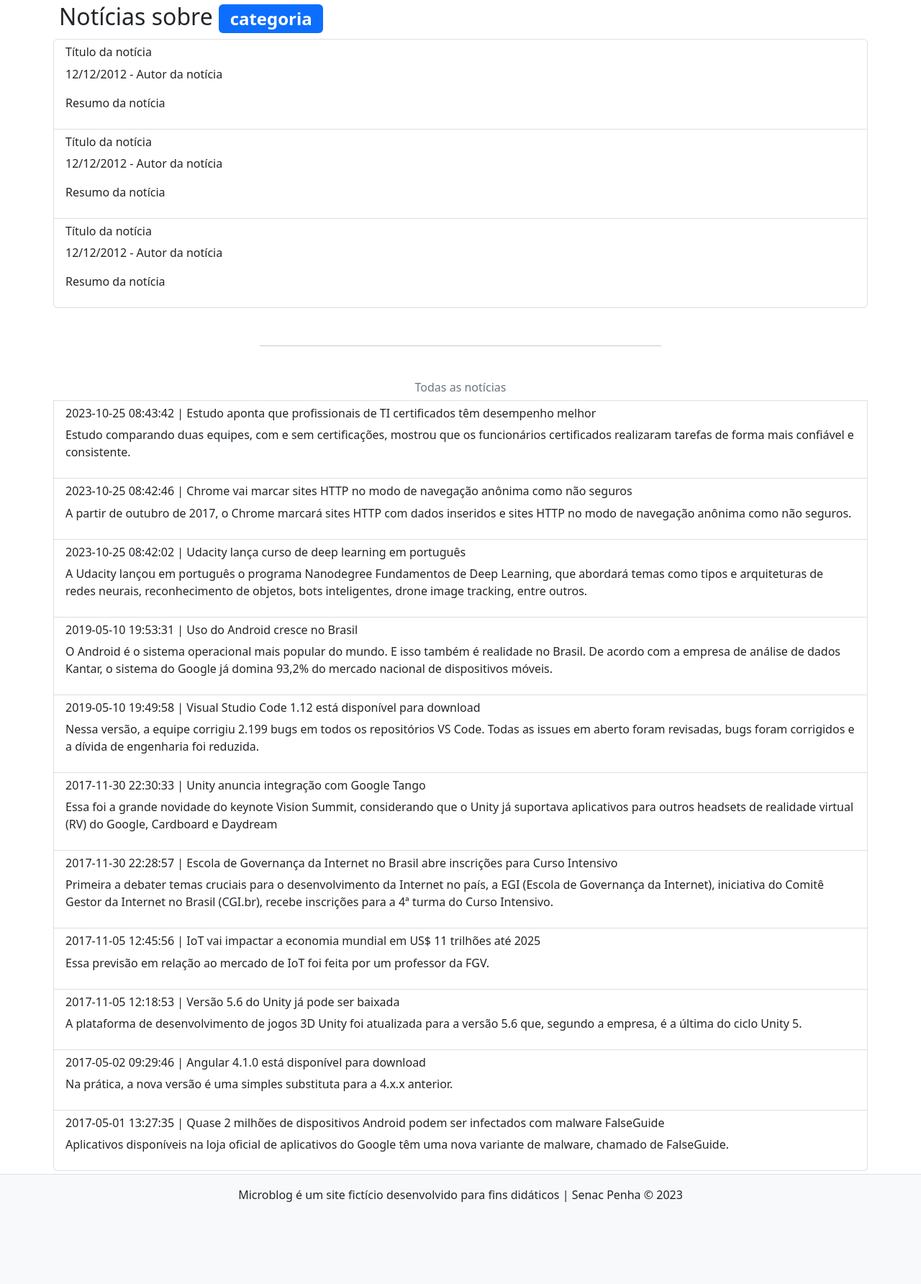
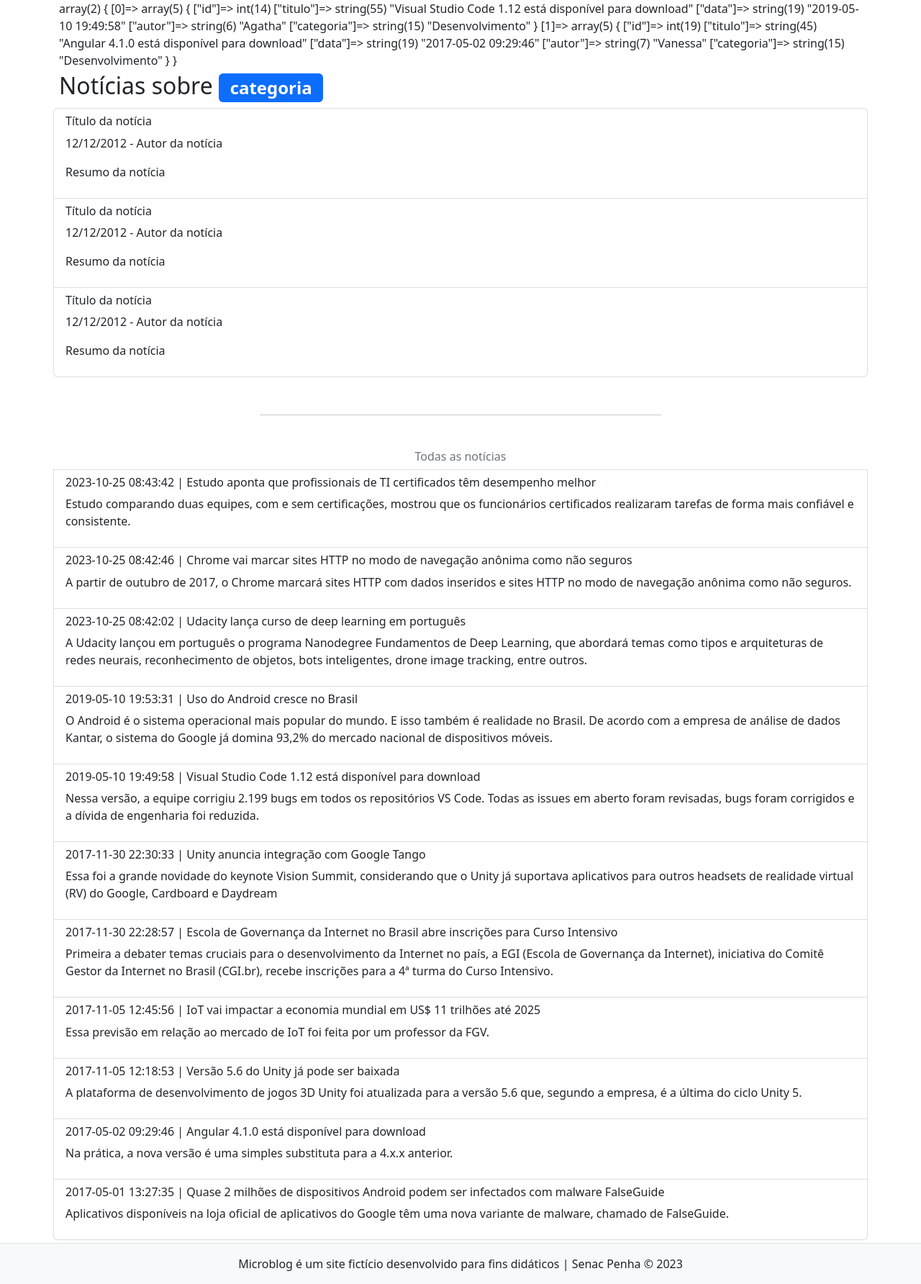
Before and after one commit to valeskamdev/microblog-poo, a PHP site: page /noticias-por-categoria.php?id=7 in a window 1280 px wide. Shown: the part 73-1857 px from the top of the page at 72% size. Before the commit the page ends 1743 px from the top, so only its background shows below. Run offline with PHP 8.4, Linux system fonts and the light colour scheme; data comes from the database, SQL or seed files in the repository.

Commit message:
feat: criação do método listar por categoria

```diff
--- a/noticias-por-categoria.php
+++ b/noticias-por-categoria.php
@@ -1,5 +1,9 @@
 <?php
 require_once "inc/cabecalho.php";
+$noticia->categoria->setId($_GET['id']);
+$dados = $noticia->listarPorCategoria();
+
+var_dump($dados);
 ?>
 
 
--- a/src/Noticia.php
+++ b/src/Noticia.php
@@ -257,6 +257,25 @@ class Noticia
         return $result;
     }
 
+    public function listarPorCategoria() : array
+    {
+        $sql = "SELECT noticias.id, noticias.titulo, noticias.data, usuarios.nome AS autor, categorias.nome AS categoria
+                FROM noticias
+                INNER JOIN usuarios ON noticias.usuario_id = usuarios.id
+                INNER JOIN categorias ON noticias.categoria_id = categorias.id
+                WHERE noticias.categoria_id = :categoria_id";
+
+        try {
+            $stmt = $this->conexao->prepare($sql);
+            $stmt->bindValue(":categoria_id", $this->categoria->getId(), PDO::PARAM_INT);
+            $stmt->execute();
+            $result = $stmt->fetchAll(PDO::FETCH_ASSOC);
+        } catch (Exception $e) {
+            die("Erro ao listar notícias por categoria: " . $e->getMessage());
+        }
+        return $result;
+    }
+
     public function getId(): int
     {
         return $this->id;
```
